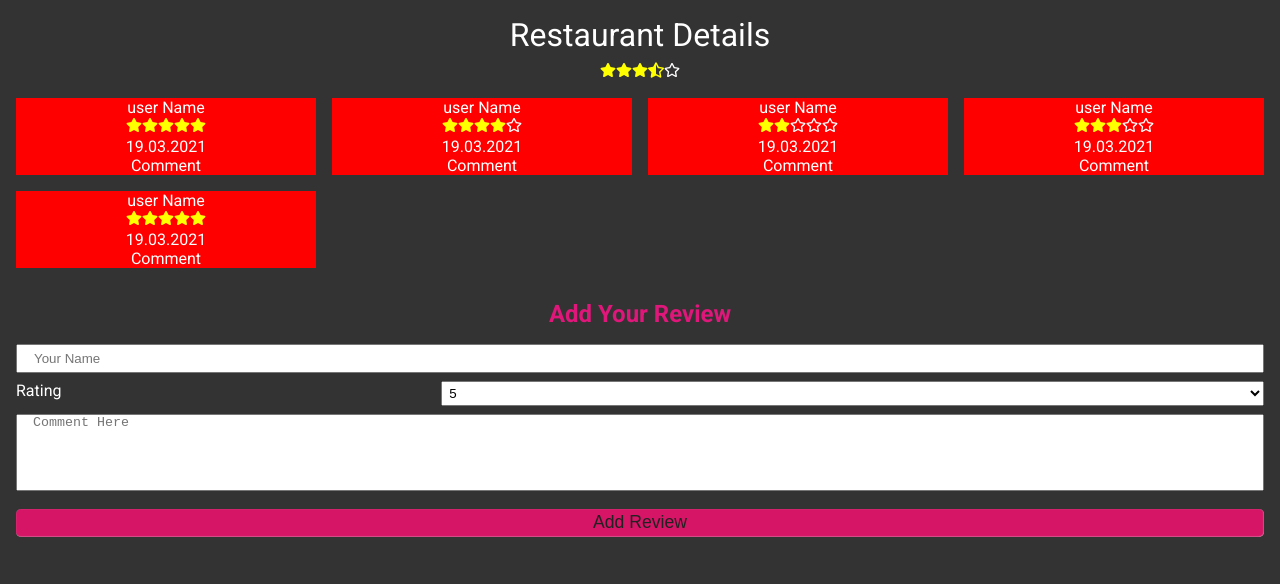
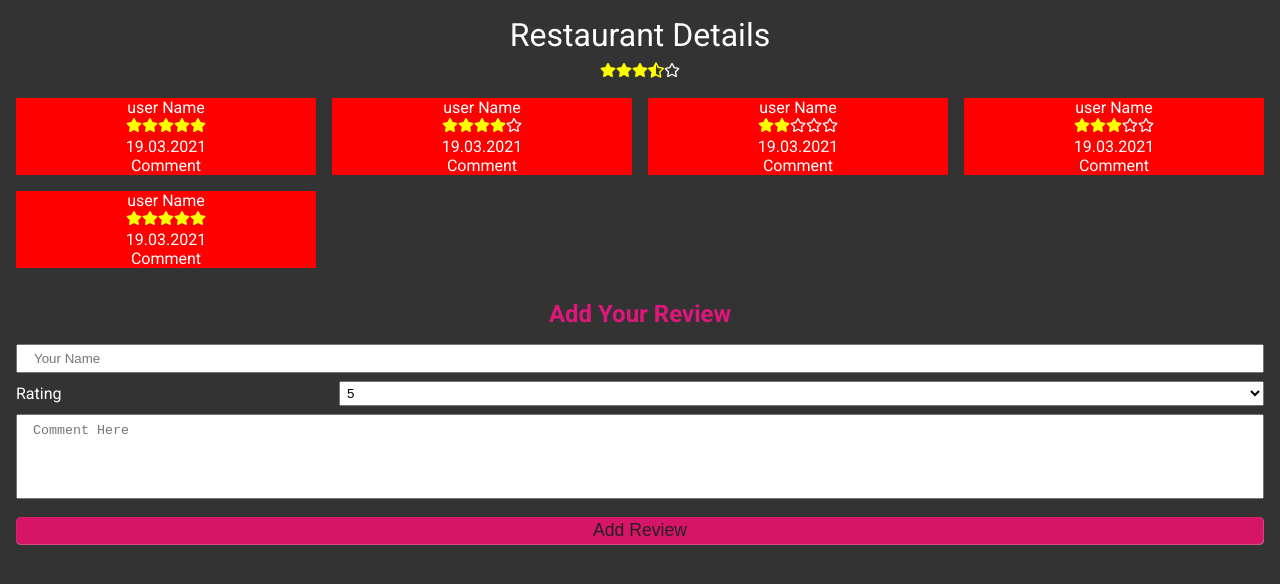
Before and after one commit to turkaytunc/pelp, a React (Create React App) app in the folder frontend/: page /restaurant/1 in a window 1280 px wide. Shown: the top 584 px of the page. Built offline with nearby package versions, Linux system fonts and the light colour scheme.

Commit message:
update: padding and margins

```diff
--- a/frontend/src/components/add-review/AddReview.tsx
+++ b/frontend/src/components/add-review/AddReview.tsx
@@ -45,7 +45,7 @@ const AddReview = (): React.ReactElement => {
           className="add-review-textarea"
           id="review-comment-input"
           placeholder="Comment Here"
-          maxLength={20}
+          maxLength={100}
           cols={20}
           rows={5}
           value={comment}
--- a/frontend/src/components/add-review/add-reviews.scss
+++ b/frontend/src/components/add-review/add-reviews.scss
@@ -18,6 +18,7 @@
 
 .add-review-label {
   display: flex;
+  align-items: center;
   p {
     flex: 1;
     text-align: left;
@@ -32,7 +33,7 @@
 }
 
 .add-review-rating {
-  flex: 2;
+  flex: 3;
   padding: 0.2rem 0 0.2rem 0.2rem;
 }
 
@@ -40,6 +41,7 @@
   width: 100%;
   resize: none;
   padding-left: 1rem;
+  padding-top: 0.5rem;
 }
 
 .add-review-button {
```
